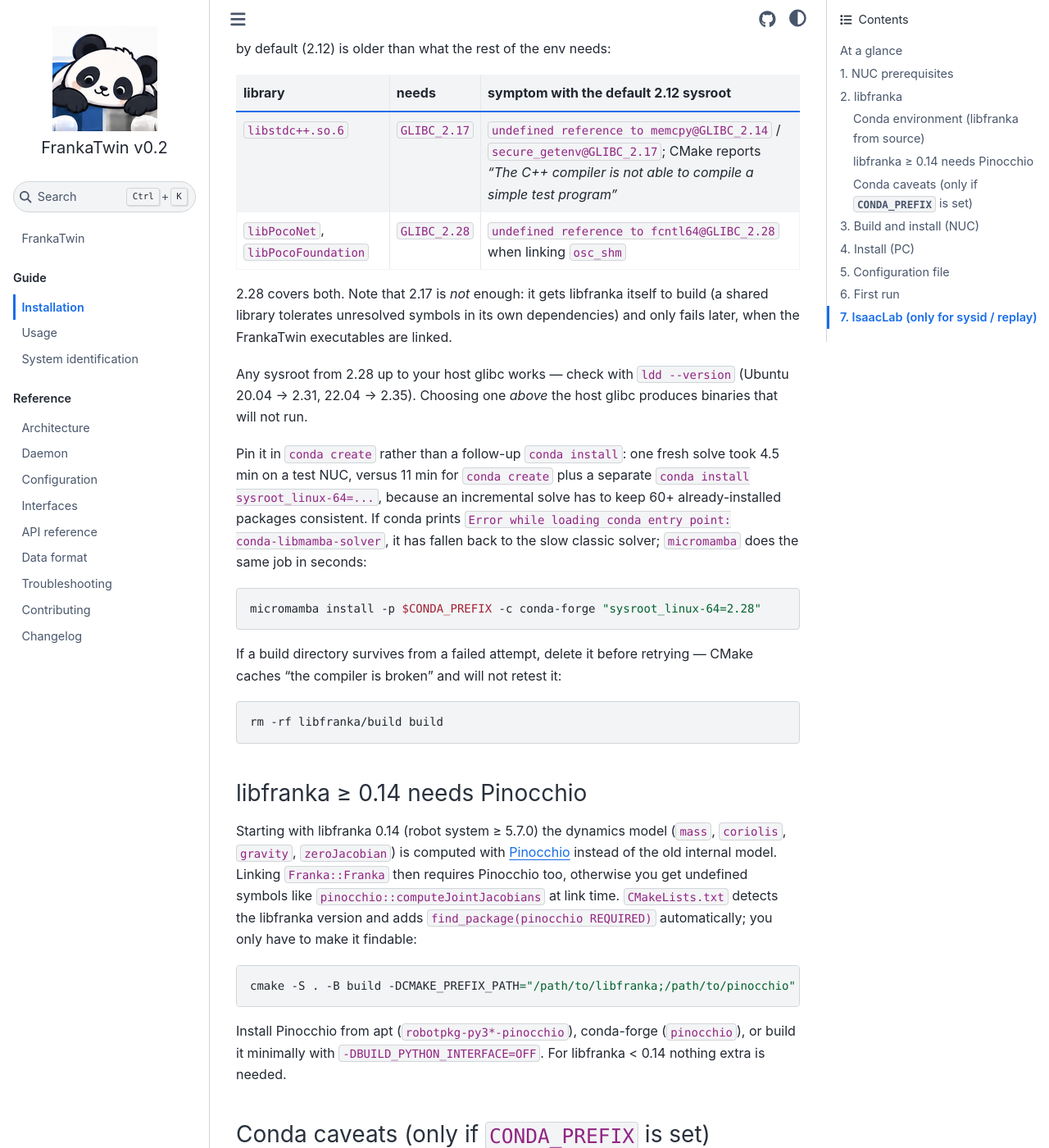
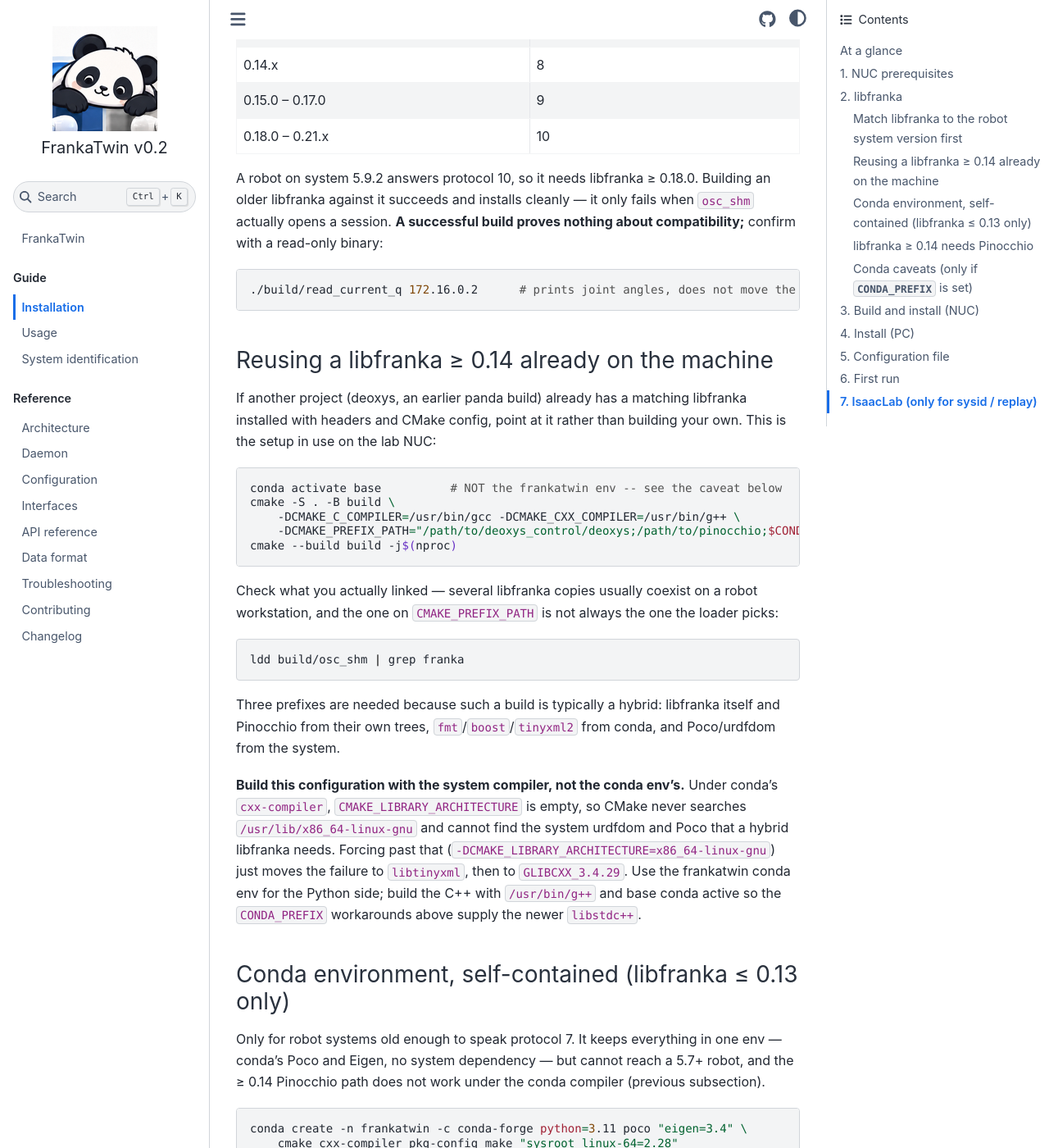
Before and after one commit to tsrobcvai/frankatwin, a Sphinx documentation site: the page built from docs/installation.md, in a window 1280 px wide and 1400 px high, scrolled down 2751 px. Shown: the whole window at 82% size. Built offline with Sphinx 7.4.7 and the Sphinx Book theme 1.1.4, drawn with Linux system fonts in a browser that asks for light colours; some of the changed text lies outside the part shown.

Commit message:
docs(installation): match libfranka to the robot system version
The conda recipe added earlier pinned libfranka 0.13.3 and presented it as the
way to avoid Pinocchio. It builds and installs cleanly, then cannot open a
session with an FR3 on system 5.9.2:

  franka::Exception: libfranka: Incompatible library version
  (server version: 10, library version: 7)

libfranka and the robot negotiate an FCI protocol version with no backward
compatibility, so the version has to be chosen from the robot's system version
before anything is built. Adds that as the first subsection of section 2, with
the protocol-per-tag table read out of the common submodule (0.13.x -> 7,
0.14.x -> 8, 0.15-0.17 -> 9, 0.18+ -> 10) and the read-only read_current_q check,
since a green build proves nothing about compatibility.

Documents reusing a libfranka >= 0.14 that another project already installed,
which is what the lab NUC actually runs: deoxys' 0.20.0 plus a system-urdfdom
Pinocchio, three prefixes because the build is a hybrid of conda, system and
project trees. Notes that this must be built with the system compiler --
CMAKE_LIBRARY_ARCHITECTURE is empty under conda's cxx-compiler, so CMake never
searches /usr/lib/x86_64-linux-gnu and cannot see the system urdfdom and Poco.

Scopes the self-contained conda recipe to libfranka <= 0.13 and old robot
systems, which is the only case where it works. Its sysroot guidance is
unchanged and still correct.

Co-Authored-By: Claude Opus 5 (1M context) <noreply@anthropic.com>

````diff
--- a/docs/installation.md
+++ b/docs/installation.md
@@ -5,7 +5,7 @@ Three machines can be involved. Every command below is tagged with where it runs
 | tag | machine | runs | software (tested) |
 |---|---|---|---|
 | — | **Robot** | — | Franka Research 3 (system ≥ 5.7) or Panda, Franka Hand attached, FCI enabled in Desk |
-| <kbd>NUC</kbd> | real-time PC wired to the robot (FCI) | `python -m frankatwin.daemon` → `osc_shm` / `move_to` | Ubuntu 20.04 / 22.04 with `PREEMPT_RT` kernel · libfranka 0.13–0.15; ≥ 0.14 needs Pinocchio, handled by CMake · Eigen3, CMake ≥ 3.10 · Python ≥ 3.9 |
+| <kbd>NUC</kbd> | real-time PC wired to the robot (FCI) | `python -m frankatwin.daemon` → `osc_shm` / `move_to` | Ubuntu 20.04 / 22.04 with `PREEMPT_RT` kernel · libfranka matched to the robot system version (see section 2); ≥ 0.14 needs Pinocchio, handled by CMake · Eigen3, CMake ≥ 3.10 · Python ≥ 3.9 |
 | <kbd>PC</kbd> | your workstation | `examples/*.py`, analysis scripts | Python ≥ 3.9 (numpy, pyyaml, pyzmq; pandas + matplotlib for the analysis scripts) |
 | <kbd>SIM</kbd> | any GPU box with IsaacLab (can be the PC) | sysid fit, sim replay | IsaacLab 2.3.0 (≥ 2.3 for the dynamic/viscous joint-friction API) · `cmaes` |
 
@@ -64,12 +64,13 @@ ping -c1 172.16.0.2                  # FCI reachable
 
 ## 2. libfranka
 
-FrankaTwin links against whatever `find_package(Franka)` finds. Three common setups:
+FrankaTwin links against whatever `find_package(Franka)` finds. The version must
+match your robot's system version — start with the next subsection.
 
 **System install** (recommended):
 
 ```bash
-# Ubuntu 22.04, FR3 system >= 5.7 -> libfranka 0.14 or 0.15
+# pick the version that matches your robot system version -- see below
 sudo apt install libfranka-dev        # or build from source and `cmake --install`
 ```
 
@@ -79,11 +80,83 @@ sudo apt install libfranka-dev        # or build from source and `cmake --instal
 cmake -S . -B build -DCMAKE_PREFIX_PATH=/path/to/deoxys/build/libfranka
 ```
 
-### Conda environment (libfranka from source)
+### Match libfranka to the robot system version first
 
-No root on the NUC, or you want 0.13.x pinned alongside a newer system copy?
-Build libfranka inside a conda env and install it into `$CONDA_PREFIX`. Pinning
-0.13.3 also keeps you on the pre-Pinocchio dynamics model (see below).
+**Do this before building anything.** libfranka and the robot negotiate an FCI
+protocol version, and a mismatch is fatal — there is no backward compatibility:
+
+```
+franka::Exception: libfranka: Incompatible library version
+(server version: 10, library version: 7)
+```
+
+Ask the robot what it runs:
+
+```bash
+curl -sk https://172.16.0.2/admin/api/system-version    # e.g. "5.9.2"
+```
+
+Then pick a libfranka whose protocol matches. The protocol number lives in
+`common/include/research_interface/robot/service_types.h` (`kVersion`) of the
+libfranka source, per tag:
+
+| libfranka | FCI protocol |
+|---|---|
+| 0.13.x | 7 |
+| 0.14.x | 8 |
+| 0.15.0 – 0.17.0 | 9 |
+| 0.18.0 – 0.21.x | 10 |
+
+A robot on system 5.9.2 answers protocol 10, so it needs libfranka ≥ 0.18.0.
+Building an older libfranka against it succeeds and installs cleanly — it only
+fails when `osc_shm` actually opens a session. **A successful build proves
+nothing about compatibility;** confirm with a read-only binary:
+
+```bash
+./build/read_current_q 172.16.0.2      # prints joint angles, does not move the arm
+```
+
+### Reusing a libfranka ≥ 0.14 already on the machine
+
+If another project (deoxys, an earlier panda build) already has a matching
+libfranka installed with headers and CMake config, point at it rather than
+building your own. This is the setup in use on the lab NUC:
+
+```bash
+conda activate base          # NOT the frankatwin env -- see the caveat below
+cmake -S . -B build \
+    -DCMAKE_C_COMPILER=/usr/bin/gcc -DCMAKE_CXX_COMPILER=/usr/bin/g++ \
+    -DCMAKE_PREFIX_PATH="/path/to/deoxys_control/deoxys;/path/to/pinocchio;$CONDA_PREFIX"
+cmake --build build -j$(nproc)
+```
+
+Check what you actually linked — several libfranka copies usually coexist on a
+robot workstation, and the one on `CMAKE_PREFIX_PATH` is not always the one the
+loader picks:
+
+```bash
+ldd build/osc_shm | grep franka
+```
+
+Three prefixes are needed because such a build is typically a hybrid: libfranka
+itself and Pinocchio from their own trees, `fmt`/`boost`/`tinyxml2` from conda,
+and Poco/urdfdom from the system.
+
+**Build this configuration with the system compiler, not the conda env's.**
+Under conda's `cxx-compiler`, `CMAKE_LIBRARY_ARCHITECTURE` is empty, so CMake
+never searches `/usr/lib/x86_64-linux-gnu` and cannot find the system urdfdom
+and Poco that a hybrid libfranka needs. Forcing past that
+(`-DCMAKE_LIBRARY_ARCHITECTURE=x86_64-linux-gnu`) just moves the failure to
+`libtinyxml`, then to `GLIBCXX_3.4.29`. Use the frankatwin conda env for the
+Python side; build the C++ with `/usr/bin/g++` and base conda active so the
+`CONDA_PREFIX` workarounds above supply the newer `libstdc++`.
+
+### Conda environment, self-contained (libfranka ≤ 0.13 only)
+
+Only for robot systems old enough to speak protocol 7. It keeps everything in
+one env — conda's Poco and Eigen, no system dependency — but cannot reach a
+5.7+ robot, and the ≥ 0.14 Pinocchio path does not work under the conda
+compiler (previous subsection).
 
 ```bash
 conda create -n frankatwin -c conda-forge python=3.11 poco "eigen=3.4" \
@@ -99,37 +172,28 @@ cmake --build libfranka/build -j$(nproc) && cmake --install libfranka/build
 ls $CONDA_PREFIX/lib/libfranka.so.*     # libfranka.so.0.13  libfranka.so.0.13.3
 ```
 
-Then build FrankaTwin against it, with the env still active:
-
-```bash
-cmake -S . -B build -DCMAKE_PREFIX_PATH=$CONDA_PREFIX
-cmake --build build -j$(nproc)
-```
-
-**Pin `sysroot_linux-64` in the `conda create` line — this is the part that
-bites.** conda's compiler links against the *sysroot's* glibc, not the host's,
-and the sysroot conda-forge picks by default (2.12) is older than what the rest
-of the env needs:
+**Pin `sysroot_linux-64` in the `conda create` line.** conda's compiler links
+against the *sysroot's* glibc, not the host's, and the sysroot conda-forge picks
+by default (2.12) is older than what the rest of the env needs:
 
 | library | needs | symptom with the default 2.12 sysroot |
 |---|---|---|
 | `libstdc++.so.6` | `GLIBC_2.17` | `undefined reference to memcpy@GLIBC_2.14` / `secure_getenv@GLIBC_2.17`; CMake reports *"The C++ compiler is not able to compile a simple test program"* |
 | `libPocoNet`, `libPocoFoundation` | `GLIBC_2.28` | `undefined reference to fcntl64@GLIBC_2.28` when linking `osc_shm` |
 
-2.28 covers both. Note that 2.17 is *not* enough: it gets libfranka itself to
-build (a shared library tolerates unresolved symbols in its own dependencies)
-and only fails later, when the FrankaTwin executables are linked.
+2.28 covers both. 2.17 is *not* enough: it gets libfranka itself to build (a
+shared library tolerates unresolved symbols in its own dependencies) and only
+fails later, when the FrankaTwin executables are linked. Any sysroot from 2.28
+up to your host glibc works — check with `ldd --version` (Ubuntu 20.04 → 2.31,
+22.04 → 2.35). Choosing one *above* the host glibc produces binaries that will
+not run.
 
-Any sysroot from 2.28 up to your host glibc works — check with `ldd --version`
-(Ubuntu 20.04 → 2.31, 22.04 → 2.35). Choosing one *above* the host glibc
-produces binaries that will not run.
-
-Pin it in `conda create` rather than a follow-up `conda install`: one fresh
-solve took 4.5 min on a test NUC, versus 11 min for `conda create` plus a
-separate `conda install sysroot_linux-64=...`, because an incremental solve has
-to keep 60+ already-installed packages consistent. If conda prints
-`Error while loading conda entry point: conda-libmamba-solver`, it has fallen
-back to the slow classic solver; `micromamba` does the same job in seconds:
+Pin it in `conda create` rather than a follow-up `conda install`: one fresh solve
+took 4.5 min on a test NUC, versus 11 min for `conda create` plus a separate
+`conda install sysroot_linux-64=...`, because an incremental solve has to keep
+60+ already-installed packages consistent. If conda prints `Error while loading
+conda entry point: conda-libmamba-solver`, it has fallen back to the slow classic
+solver; `micromamba` does the same job in seconds:
 
 ```bash
 micromamba install -p $CONDA_PREFIX -c conda-forge "sysroot_linux-64=2.28"
````
